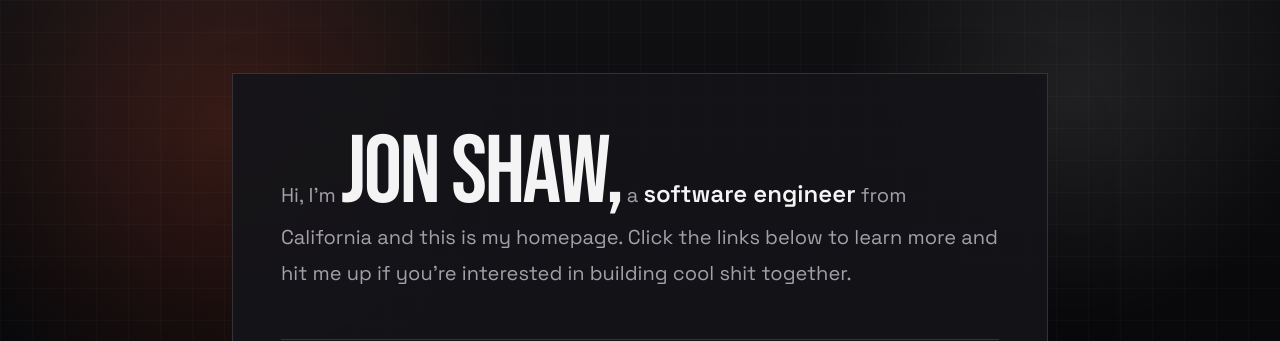
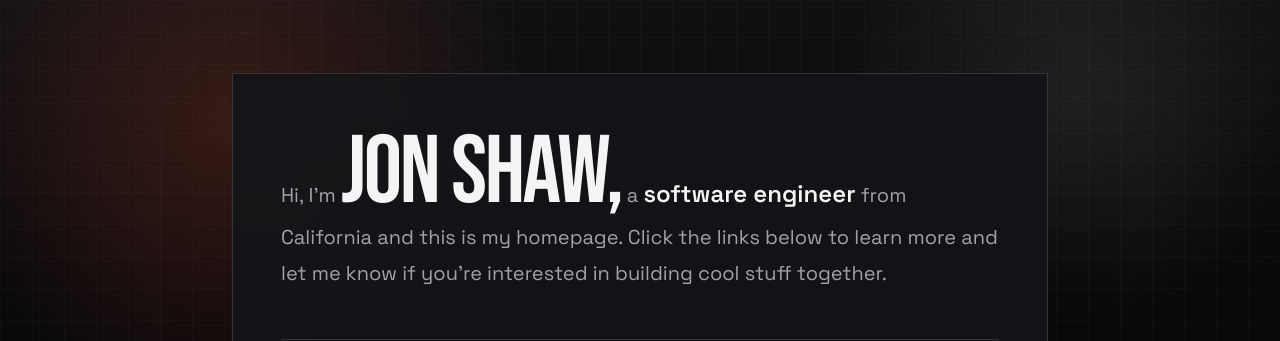
Before and after one commit to jonshaw199/homepage, a Next.js app: page / in a window 1280 px wide. Shown: the top 341 px of the page. Built offline with nearby package versions, Linux system fonts and the light colour scheme.

Commit message:
fix build; copy

```diff
--- a/app/layout.tsx
+++ b/app/layout.tsx
@@ -19,6 +19,7 @@ const bebasNeue = Bebas_Neue({
 });
 
 export const metadata: Metadata = {
+  metadataBase: new URL("https://jonshaw199.com"),
   title: "Jon | Home",
   description: "Personal homepage with links to writing, profile, and work.",
   alternates: {
--- a/app/opengraph-image.tsx
+++ b/app/opengraph-image.tsx
@@ -51,7 +51,7 @@ export default function OpenGraphImage() {
           style={{
             display: "flex",
             justifyContent: "space-between",
-            alignItems: "end",
+            alignItems: "flex-end",
             gap: 24,
           }}
         >
--- a/app/page.tsx
+++ b/app/page.tsx
@@ -31,7 +31,7 @@ export default function Home() {
           <span className="font-semibold text-foreground sm:text-2xl">
            software engineer
           </span>{" "}
-          from California and this is my homepage. Click the links below to learn more and hit me up if you&apos;re interested in building cool shit together.
+          from California and this is my homepage. Click the links below to learn more and let me know if you&apos;re interested in building cool stuff together.
         </p>
 
         <div className="mt-12 border-t border-border pt-6">
```
